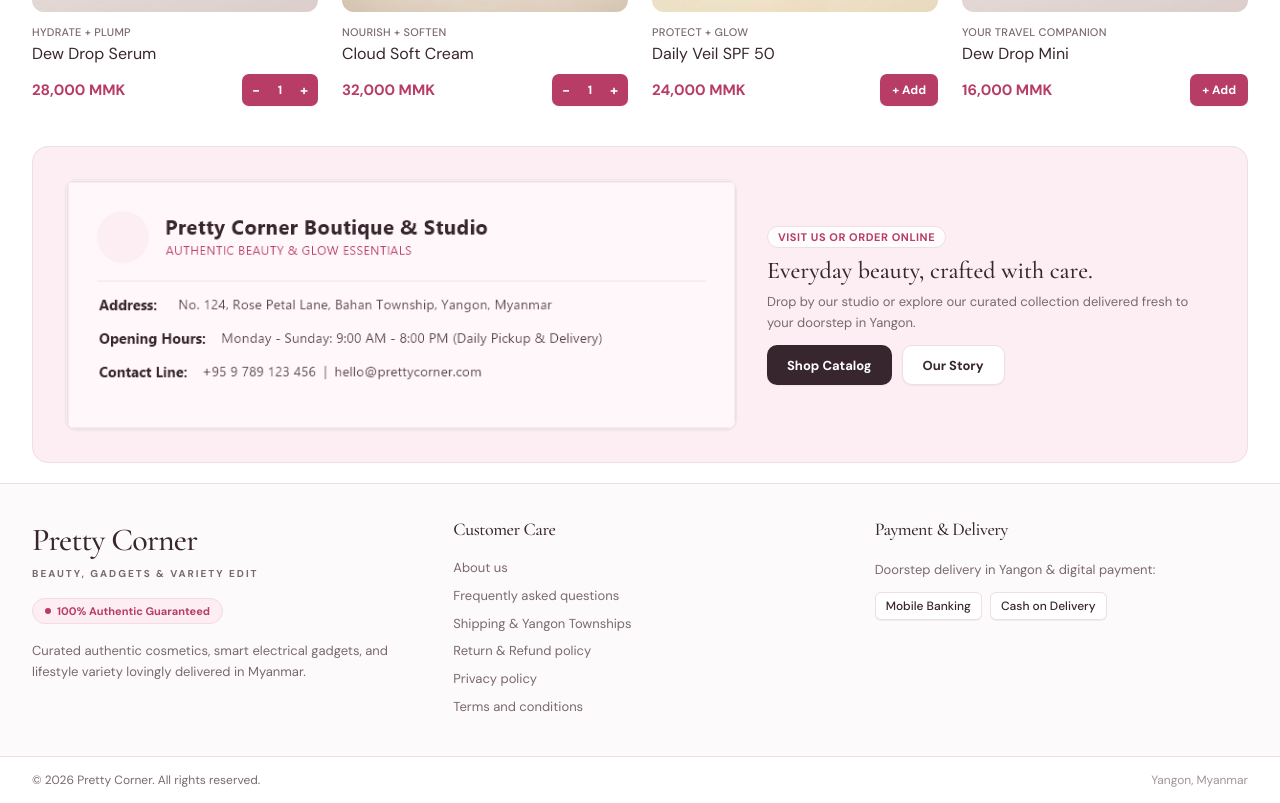
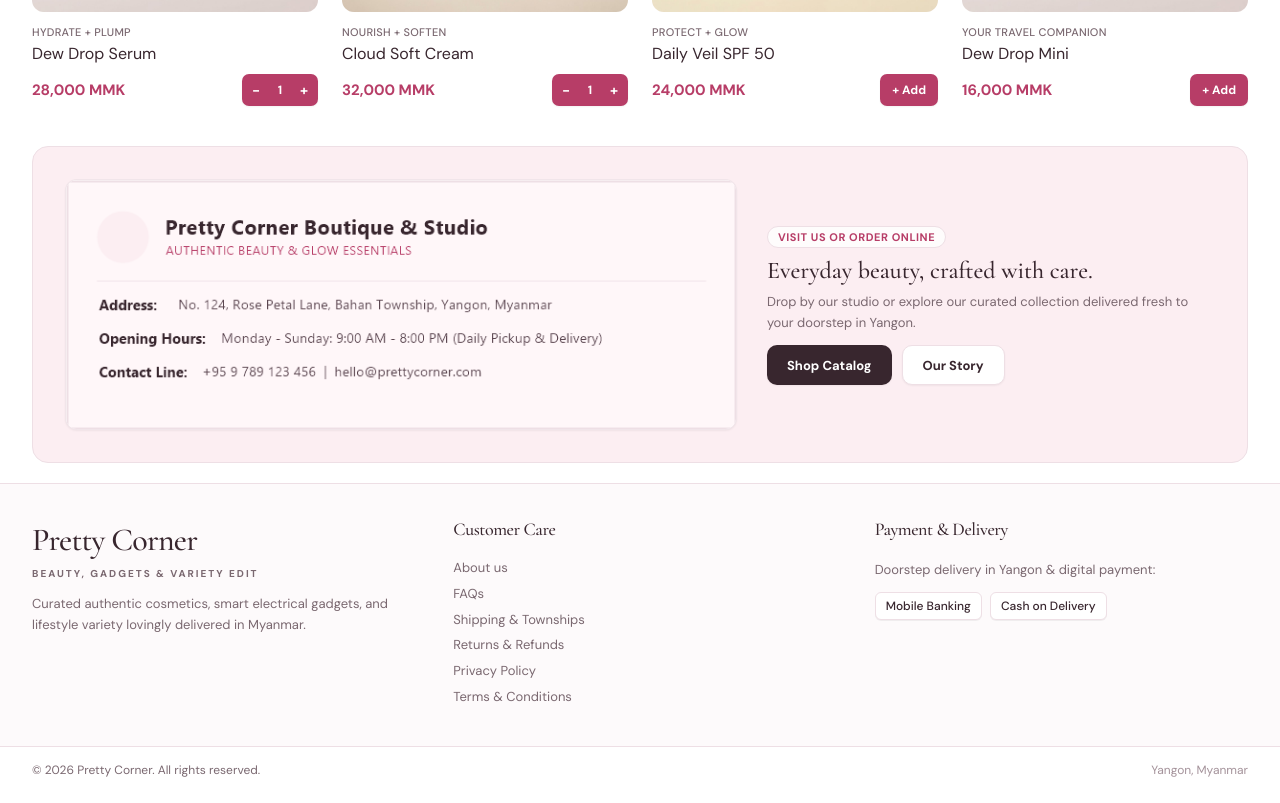
Before and after one commit to TheinMinHtet/Pretty_Corner, a Next.js app: page / in a window 1280 px wide. Shown: the part 1157-1960 px from the top of the page. Built offline with nearby package versions, Linux system fonts and the light colour scheme.

Commit message:
style(footer): remove authentic guaranteed badge and shorten customer care links

```diff
--- a/src/components/Footer.tsx
+++ b/src/components/Footer.tsx
@@ -10,8 +10,7 @@ export default function Footer() {
       <div className="max-w-7xl mx-auto px-5 sm:px-6 lg:px-8 pt-5 sm:pt-6 lg:pt-8 pb-5 sm:pb-8 lg:pb-10">
         <div className="grid grid-cols-2 md:grid-cols-3 gap-5 sm:gap-8 lg:gap-12">
           {/* Column 1: Brand & Philosophy - Spans 2 cols on mobile, 1 col on desktop */}
-          <div className="col-span-2 md:col-span-1 flex flex-col space-y-2 sm:space-y-4">
-            <div className="flex items-center justify-between sm:justify-start gap-3 flex-wrap">
+          <div className="col-span-2 md:col-span-1 flex flex-col space-y-2 sm:space-y-3">
             <Link href="/" className="inline-block group">
               <span className="font-serif text-[24px] sm:text-[30px] lg:text-[32px] font-medium text-[#38262e] tracking-tight group-hover:text-[#b73d67] transition-colors">
                 Pretty Corner
@@ -20,14 +19,6 @@ export default function Footer() {
                 Beauty, Gadgets & Variety Edit
               </p>
             </Link>
-
-              <div className="sm:pt-1">
-                <span className="inline-flex items-center gap-1.5 bg-[#fceef2] text-[#b73d67] text-[10px] sm:text-[11px] font-semibold px-2.5 sm:px-3 py-0.5 sm:py-1 rounded-full border border-[#f5d9e3]">
-                  <span className="w-1.5 h-1.5 rounded-full bg-[#b73d67]" />
-                  100% Authentic Guaranteed
-                </span>
-              </div>
-            </div>
 
             <p className="text-[12px] sm:text-[13px] text-[#7a6870] leading-relaxed max-w-sm">
               Curated authentic cosmetics, smart electrical gadgets, and lifestyle variety lovingly delivered in Myanmar.
@@ -39,7 +30,7 @@ export default function Footer() {
             <h4 className="font-serif text-[16px] sm:text-[18px] font-medium text-[#38262e] mb-2.5 sm:mb-4 tracking-tight">
               Customer Care
             </h4>
-            <ul className="space-y-1.5 sm:space-y-2.5 text-[12px] sm:text-[13px] text-[#7a6870] leading-snug">
+            <ul className="space-y-1.5 sm:space-y-2 text-[12px] sm:text-[13px] text-[#7a6870] leading-snug">
               <li>
                 <Link href="/about" className="hover:text-[#b73d67] transition-colors inline-block">
                   About us
@@ -47,27 +38,27 @@ export default function Footer() {
               </li>
               <li>
                 <Link href="/faq" className="hover:text-[#b73d67] transition-colors inline-block">
-                  Frequently asked questions
+                  FAQs
                 </Link>
               </li>
               <li>
                 <Link href="/policies/shipping" className="hover:text-[#b73d67] transition-colors inline-block">
-                  Shipping & Yangon Townships
+                  Shipping & Townships
                 </Link>
               </li>
               <li>
                 <Link href="/policies/returns" className="hover:text-[#b73d67] transition-colors inline-block">
-                  Return & Refund policy
+                  Returns & Refunds
                 </Link>
               </li>
               <li>
                 <Link href="/policies/privacy" className="hover:text-[#b73d67] transition-colors inline-block">
-                  Privacy policy
+                  Privacy Policy
                 </Link>
               </li>
               <li>
                 <Link href="/policies/terms" className="hover:text-[#b73d67] transition-colors inline-block">
-                  Terms and conditions
+                  Terms & Conditions
                 </Link>
               </li>
             </ul>
```
Lines whose indentation alone changed are shown as unchanged.
